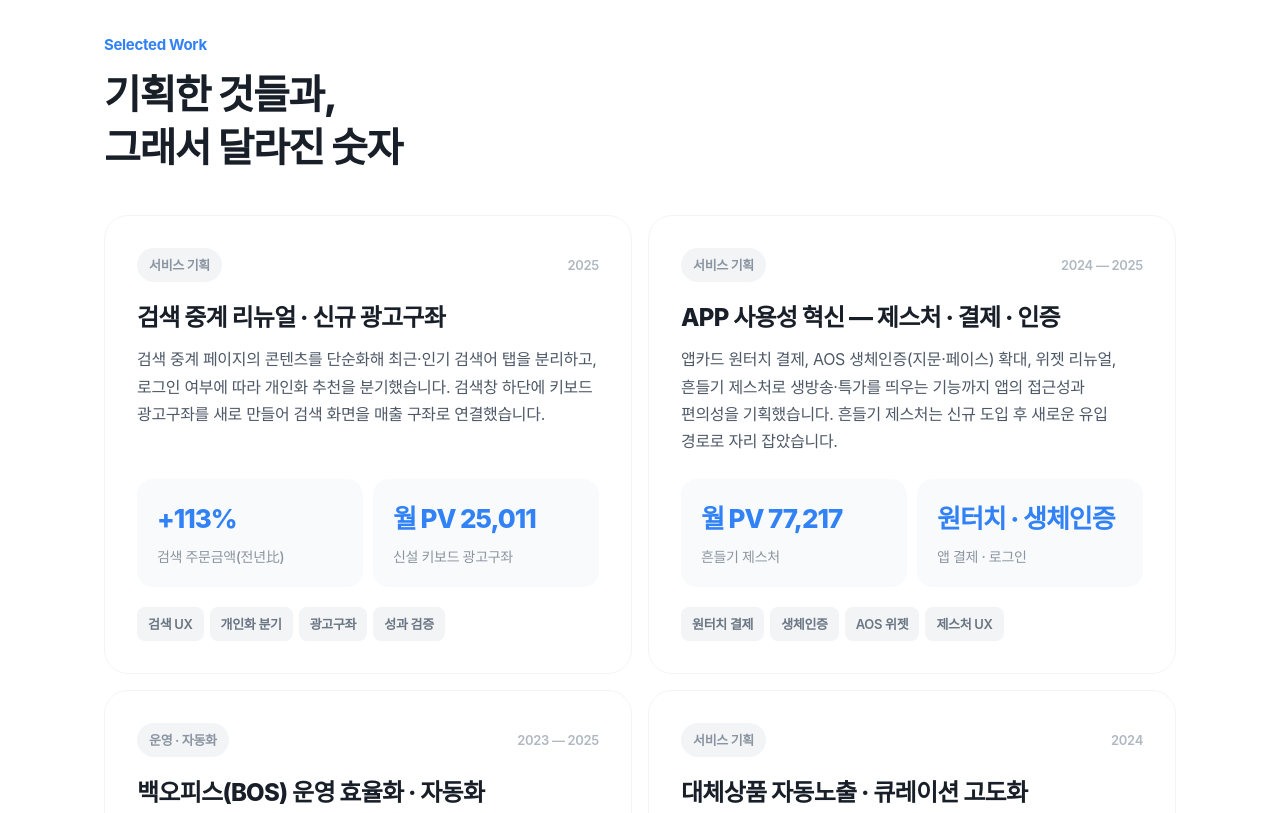
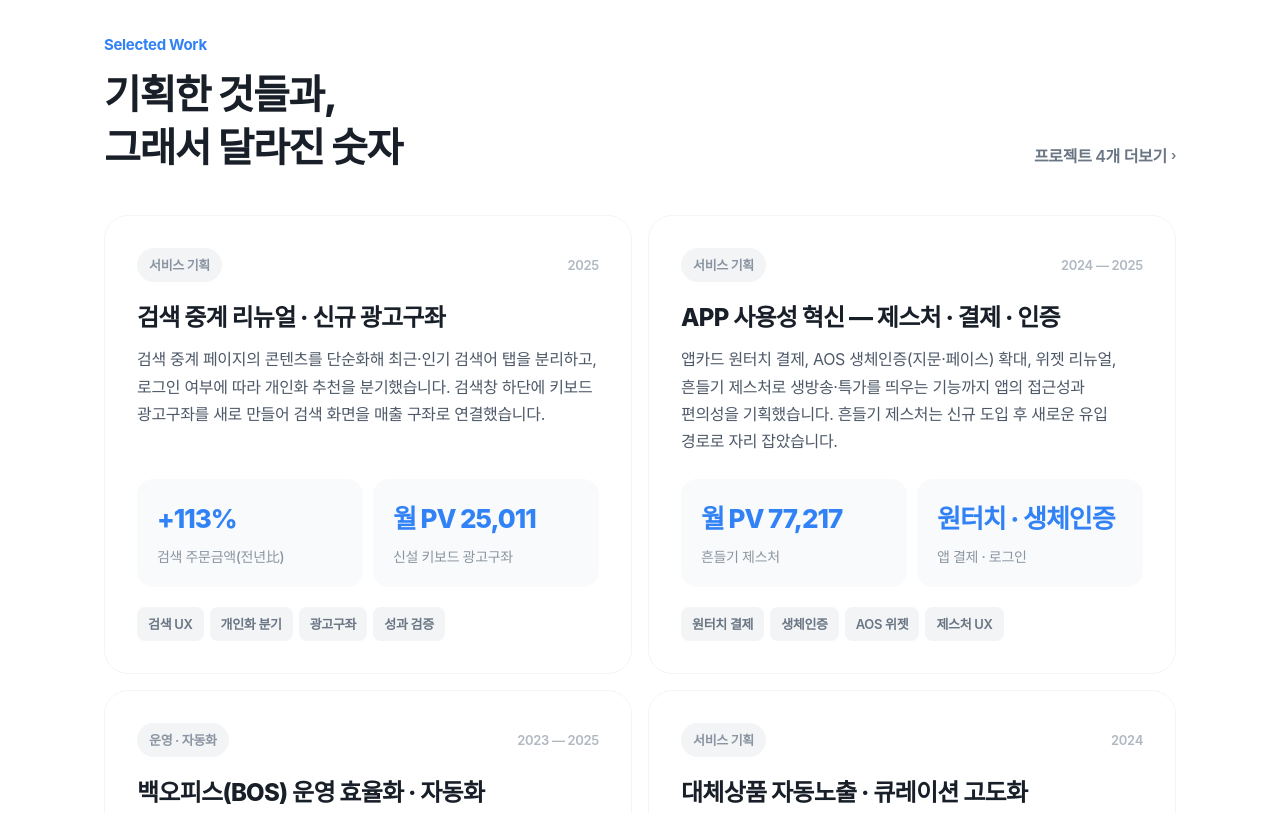
Before and after one commit to ps9561335-cloud/portfolio, a plain HTML site: page index.html in a window 1280 px wide. Shown: the part 840-1653 px from the top of the page. Drawn offline with Linux system fonts and the light colour scheme; a web font is replaced by a local one.

Commit message:
더보기 버튼 복원 (기본 5개 노출)

```diff
--- a/index.html
+++ b/index.html
@@ -191,6 +191,10 @@
               기획한 것들과,<br />그래서 달라진 숫자
             </h2>
           </div>
+          <button type="button" class="tp-more" id="moreBtn">
+            <span id="moreText">프로젝트 4개 더보기</span>
+            <span style="font-size: 13px">›</span>
+          </button>
         </div>
         <div class="tp-g2" id="workGrid" style="display: grid; grid-template-columns: repeat(2, 1fr); gap: 16px">
           <!-- 1 -->
@@ -513,12 +517,29 @@
         });
       });
 
-      // 프로젝트 카드: data-order(최신순) 로 정렬해 전부 노출
+      // 프로젝트 카드: data-order(최신순) 로 정렬 → 기본 5개만 노출
+      // 더보기를 누르면 전부 펼친 채로 유지(접기 없음)
+      var VISIBLE = 5;
       var grid = document.getElementById('workGrid');
-      Array.prototype.slice
-        .call(grid.querySelectorAll('.tp-card'))
-        .sort(function (a, b) { return Number(a.dataset.order) - Number(b.dataset.order); })
-        .forEach(function (c) { grid.appendChild(c); });
+      var moreBtn = document.getElementById('moreBtn');
+      var cards = Array.prototype.slice.call(grid.querySelectorAll('.tp-card'));
+
+      cards.sort(function (a, b) { return Number(a.dataset.order) - Number(b.dataset.order); });
+      cards.forEach(function (c) { grid.appendChild(c); });
+
+      var hidden = cards.slice(VISIBLE);
+      hidden.forEach(function (el) { el.style.display = 'none'; });
+
+      if (hidden.length === 0) {
+        moreBtn.style.display = 'none';
+      } else {
+        document.getElementById('moreText').textContent = '프로젝트 ' + hidden.length + '개 더보기';
+        moreBtn.addEventListener('click', function () {
+          hidden.forEach(function (el) { el.style.display = 'flex'; });
+          moreBtn.style.display = 'none';
+          hidden[0].scrollIntoView({ behavior: 'smooth', block: 'start' });
+        });
+      }
     </script>
   </body>
 </html>
```
